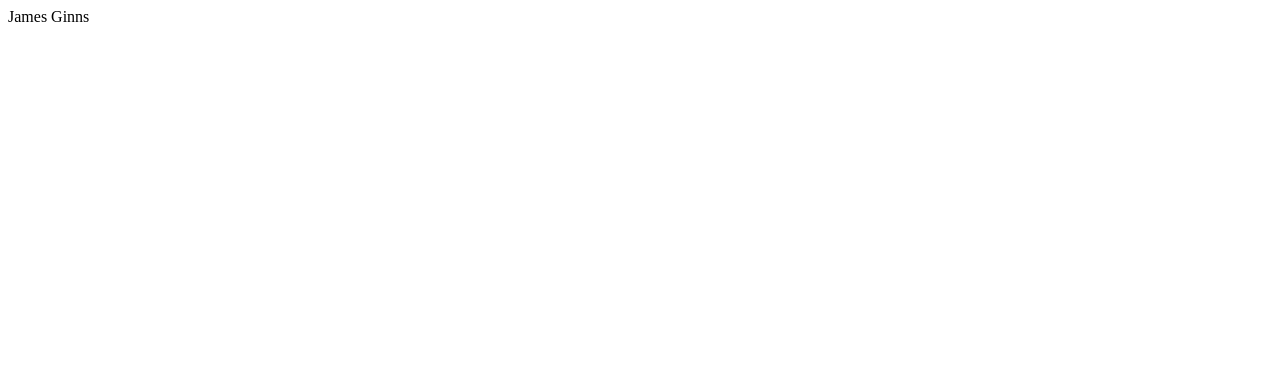
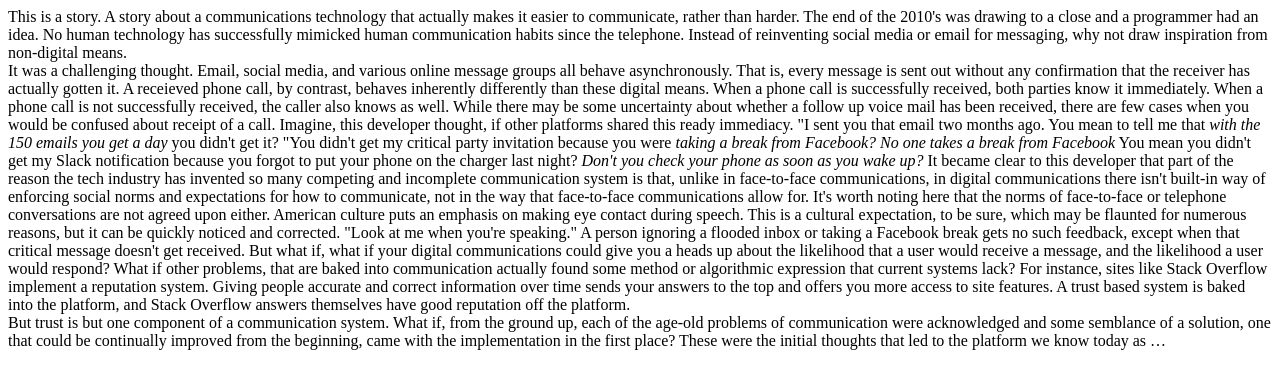
Before and after one commit to starvagrant/html-me-something, a plain HTML site: page index.html in a window 1280 px wide. Drawn offline with Linux system fonts and the light colour scheme.

Commit message:
Basic Html w/o Images

```diff
--- a/index.html
+++ b/index.html
@@ -1 +1,81 @@
-<p>James Ginns</p>
+<!DOCTYPE html>
+<html>
+    <head>
+        <title></title>
+    </head>
+<body>
+<header>
+    This is a story. A story about a communications technology
+that actually makes it easier to communicate, rather than harder.  The end of the 2010's was drawing to a close and a programmer
+had an idea. No human technology has successfully mimicked human
+communication habits since the telephone. Instead of reinventing
+social media or email for messaging, why not draw inspiration from
+non-digital means.
+</header>
+
+<main>
+    <article>
+It was a challenging thought. Email, social media, and various
+online message groups all behave asynchronously. That is, every
+message is sent out without any confirmation that the receiver
+has actually gotten it. A receieved phone call, by contrast,
+behaves inherently differently than these digital means. When
+a phone call is successfully received, both parties know it
+immediately. When a phone call is not successfully received, the
+caller also knows as well.
+
+While there may be some uncertainty about whether a follow up
+voice mail has been received, there are few cases when you would
+be confused about receipt of a call. Imagine, this developer
+thought, if other platforms shared this ready immediacy.
+
+"I sent you that email two months ago. You mean to tell me that
+<em>with the 150 emails you get a day</em> you didn't get it?
+"You didn't get my critical party invitation because you were
+<em>taking a break from Facebook? No one takes a break from
+Facebook</em> You mean you didn't get my Slack notification
+because you forgot to put your phone on the charger last night?
+<em> Don't you check your phone as soon as you wake up?</em>
+
+It became clear to this developer that part of the reason the
+tech industry has invented so many competing and incomplete
+communication system is that, unlike in face-to-face communications,
+in digital communications there isn't built-in way of enforcing
+social norms and expectations for how to communicate, not in the
+way that face-to-face communications allow for.
+
+It's worth noting here that the norms of face-to-face or telephone
+conversations are not agreed upon either. American culture puts
+an emphasis on making eye contact during speech. This is a cultural
+expectation, to be sure, which may be flaunted for numerous reasons,
+but it can be quickly noticed and corrected. "Look at me when you're
+speaking." A person ignoring a flooded inbox or taking a Facebook
+break gets no such feedback, except when that critical message
+doesn't get received.
+
+But what if, what if your digital communications could give you
+a heads up about the likelihood that a user would receive a
+message, and the likelihood a user would respond? What if other
+problems, that are baked into communication actually found some
+method or algorithmic expression that current systems lack?
+
+For instance, sites like Stack Overflow implement a reputation
+system. Giving people accurate and correct information over time
+sends your answers to the top and offers you more access to site
+features. A trust based system is baked into the platform, and
+Stack Overflow answers themselves have good reputation off the
+platform.
+</main>
+    </article>
+
+<footer>
+But trust is but one component of a communication system. What
+if, from the ground up, each of the age-old problems of communication
+were acknowledged and some semblance of a solution, one that could
+be continually improved from the beginning, came with the implementation
+in the first place? These were the initial thoughts that led to
+the platform we know today as &hellip;
+</footer>
+
+</body>
+</html>
```
